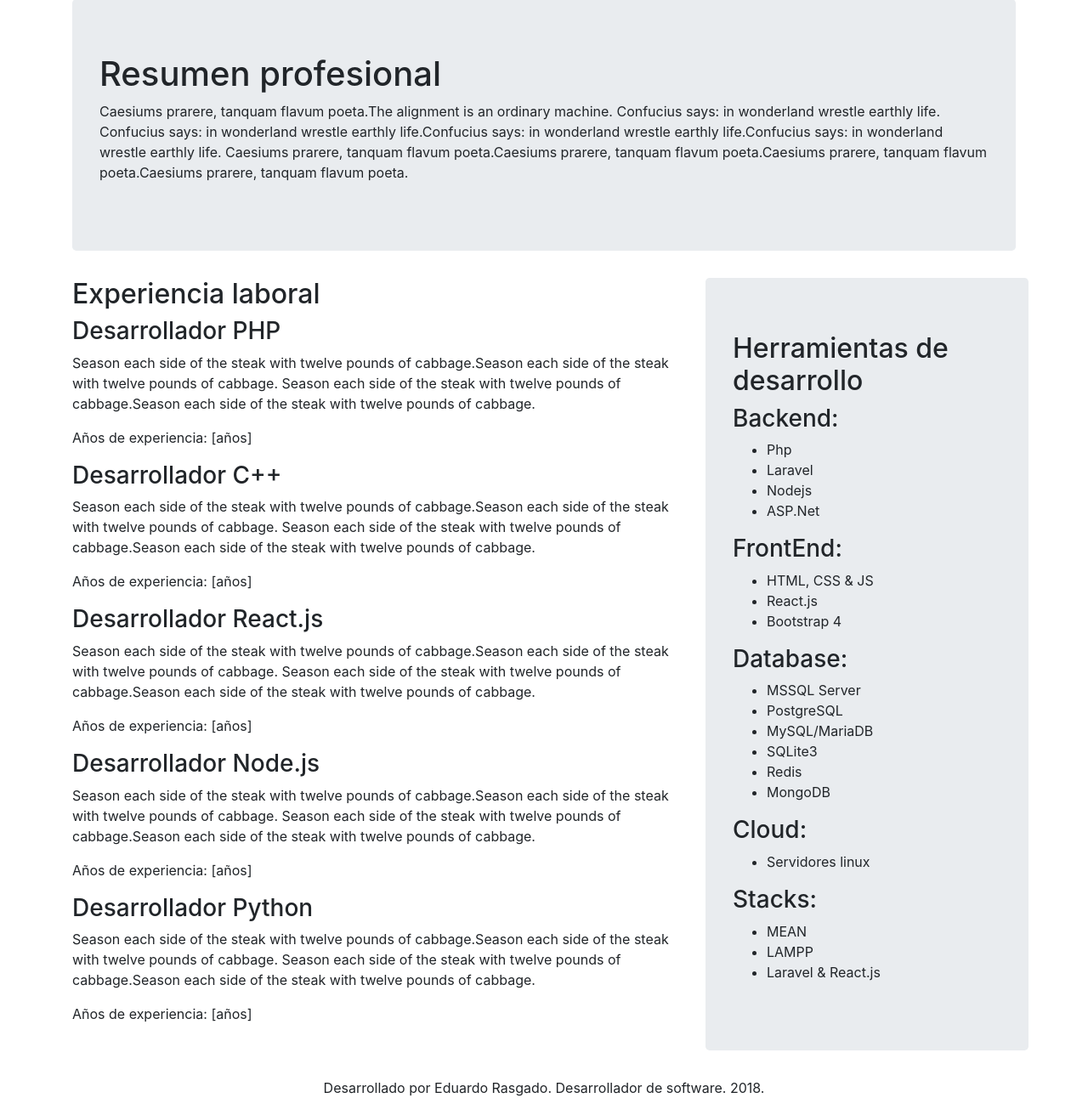
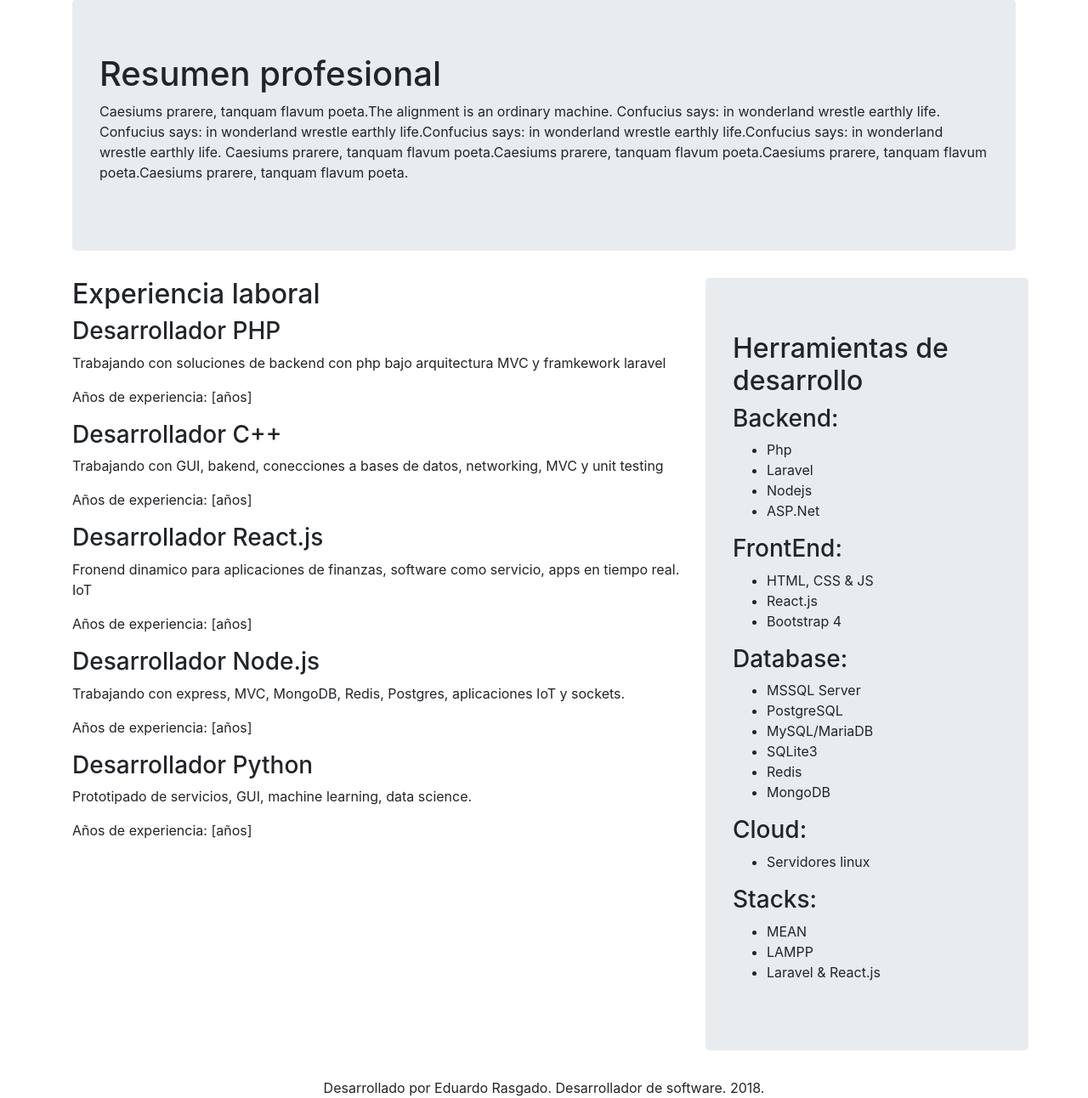
Before and after one commit to eduardorasgado/PerfilumDigitalCV, a PHP site: page /views/assets/index.php in a window 1280 px wide. Shown: the part 401-1693 px from the top of the page at 85% size. Run offline with PHP 8.4, Linux system fonts and the light colour scheme.

Commit message:
ciclos para recorrer arreglos p2

```diff
--- a/views/assets/index.php
+++ b/views/assets/index.php
@@ -8,19 +8,24 @@ $fullName = "$name $lastName";
 
 $jobs = [
     [
-            'title' => "Desarrollador PHP"
+            'title' => "Desarrollador PHP",
+            'description' => "Trabajando con soluciones de backend con php bajo arquitectura MVC y framkework laravel"
     ],
     [
-        'title' => "Desarrollador C++"
+        'title' => "Desarrollador C++",
+        'description' => "Trabajando con GUI, bakend, conecciones a bases de datos, networking, MVC y unit testing"
     ],
     [
-        'title' => "Desarrollador React.js"
+        'title' => "Desarrollador React.js",
+        'description' => "Fronend dinamico para aplicaciones de finanzas, software como servicio, apps en tiempo real. IoT"
     ],
     [
-        'title' => "Desarrollador Node.js"
+        'title' => "Desarrollador Node.js",
+        'description' => "Trabajando con express, MVC, MongoDB, Redis, Postgres, aplicaciones IoT y sockets."
     ],
     [
-        'title' => "Desarrollador Python"
+        'title' => "Desarrollador Python",
+        'description' => "Prototipado de servicios, GUI, machine learning, data science."
     ]
 ];
 ?>
@@ -87,14 +92,11 @@ $jobs = [
             <div class="col-md-8">
                 <h2>Experiencia laboral</h2>
                 <?php
-                    $i = 0;
-                    do{
+                    $i = 0; do{
                         echo "
                             <div>
                                 <h3>".$jobs[$i]['title']."</h3>
-                                <p>Season each side of the steak with twelve pounds of cabbage.Season each side of the steak with twelve pounds of cabbage.
-                                    Season each side of the steak with twelve pounds of cabbage.Season each side of the steak with twelve pounds of cabbage.</p>
-                                <p>Años de experiencia: [años]</p>
+                                <p>".$jobs[$i]['description']."</p><p>Años de experiencia: [años]</p>
                             </div>
                         ";
                         $i++;
```
